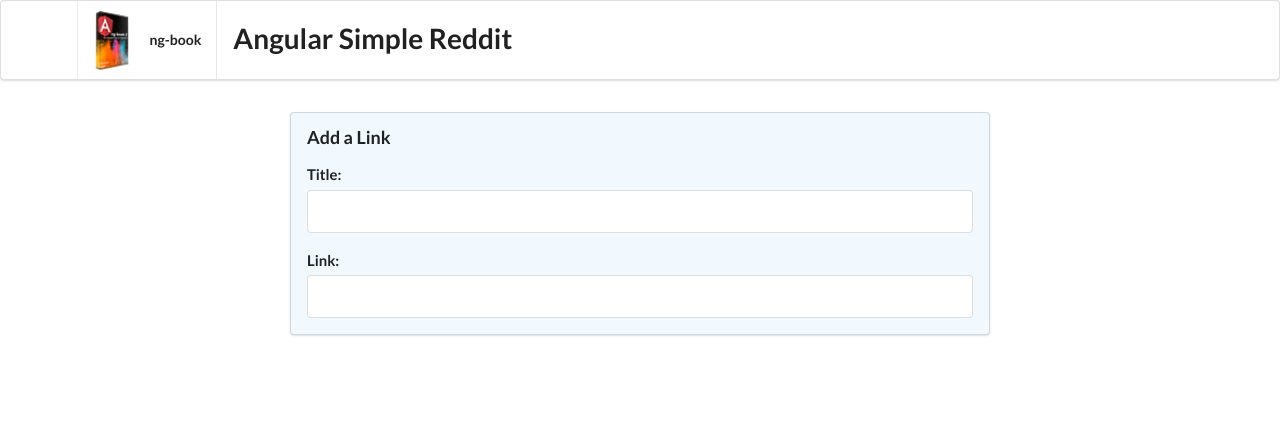
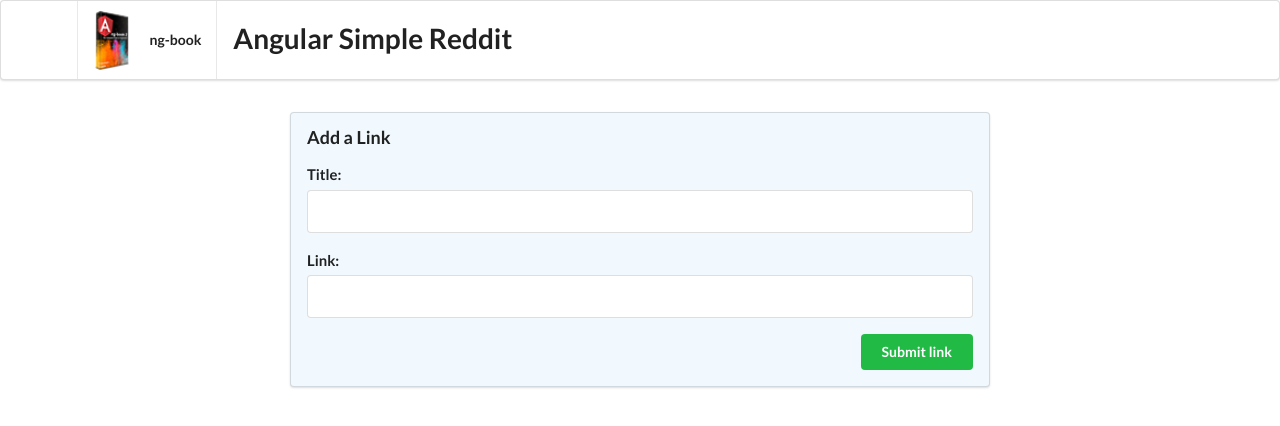
Before and after one commit to eathom91/angular-reddit, an Angular app: page / in a window 1280 px wide. Shown: the top 426 px of the page. Built offline with nearby package versions, Linux system fonts and the light colour scheme.

Commit message:
Added article component

```diff
--- a/src/app/app.component.html
+++ b/src/app/app.component.html
@@ -3,10 +3,15 @@
 
   <div class="field">
     <label for="title">Title:</label>
-    <input name="title" id="title">
+    <input name="title" id="title" #newtitle>
   </div>
   <div class="field">
     <label for="link">Link:</label>
-    <input name="link" id="link">
+    <input name="link" id="link" #newlink>
   </div>
+  <button (click)="addArticle(newtitle, newlink)"
+          class="ui positive right floated button">
+    Submit link
+  </button>
+
 </form>
--- a/src/app/app.component.ts
+++ b/src/app/app.component.ts
@@ -6,5 +6,8 @@ import { Component } from '@angular/core';
   styleUrls: ['./app.component.css']
 })
 export class AppComponent {
-
+  addArticle(title: HTMLInputElement, link:HTMLInputElement): boolean {
+    console.log(`Adding article title: ${title.value} and link: ${link.value}`);
+    return false;
+  }
 }
--- a/src/app/app.module.ts
+++ b/src/app/app.module.ts
@@ -2,10 +2,12 @@ import { NgModule } from '@angular/core';
 import { BrowserModule } from '@angular/platform-browser';
 
 import { AppComponent } from './app.component';
+import { ArticleComponent } from './article/article.component';
 
 @NgModule({
   declarations: [
-    AppComponent
+    AppComponent,
+    ArticleComponent
   ],
   imports: [
     BrowserModule
--- /dev/null
+++ b/src/app/article/article.component.html
@@ -0,0 +1 @@
+<p>article works!</p>
--- /dev/null
+++ b/src/app/article/article.component.ts
@@ -0,0 +1,15 @@
+import { Component, OnInit } from '@angular/core';
+
+@Component({
+  selector: 'app-article',
+  templateUrl: './article.component.html',
+  styleUrls: ['./article.component.css']
+})
+export class ArticleComponent implements OnInit {
+
+  constructor() { }
+
+  ngOnInit(): void {
+  }
+
+}
```
Also changed, not shown: src/app/article/article.component.css (added), 1 other file (tests, documents, lock files or other folders).
